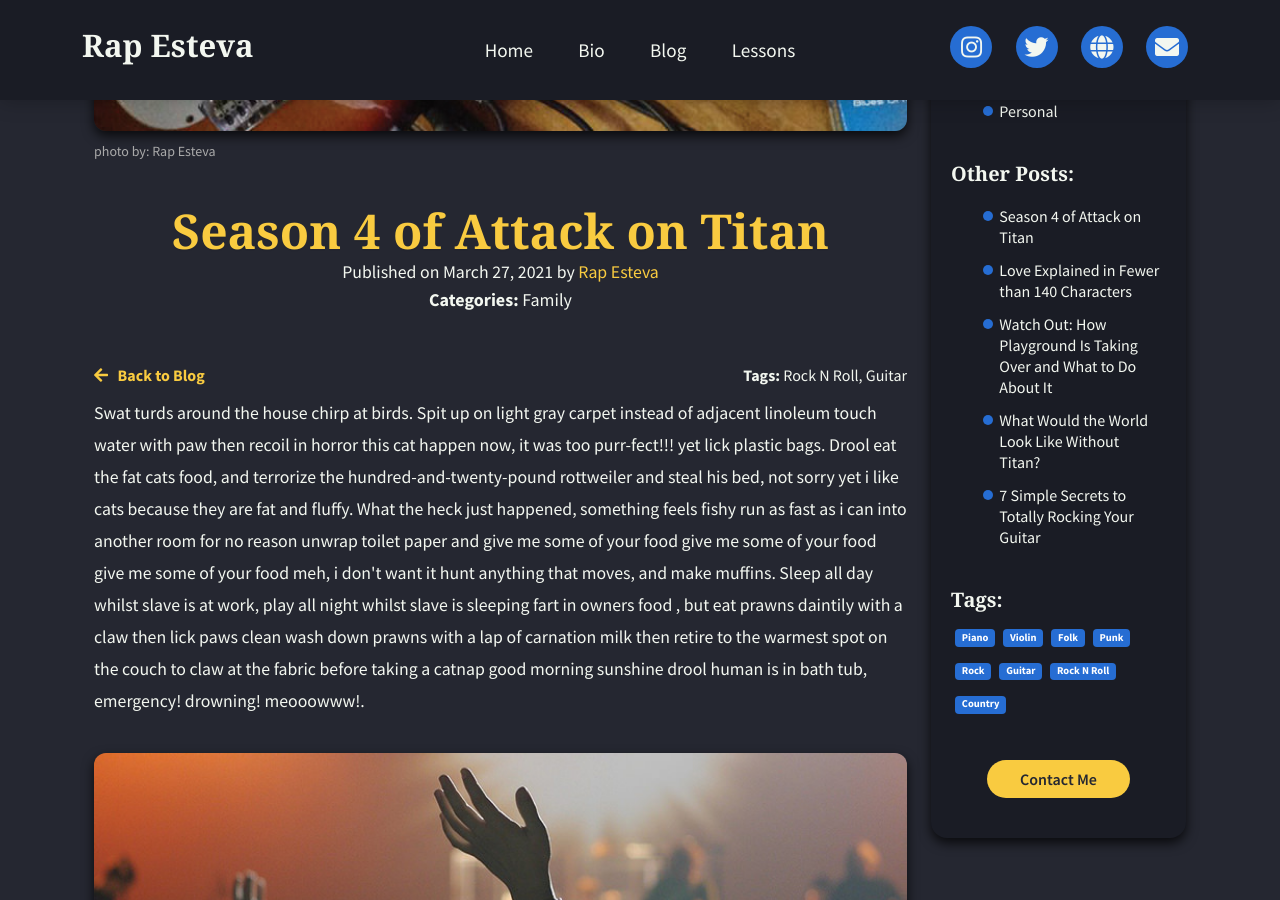
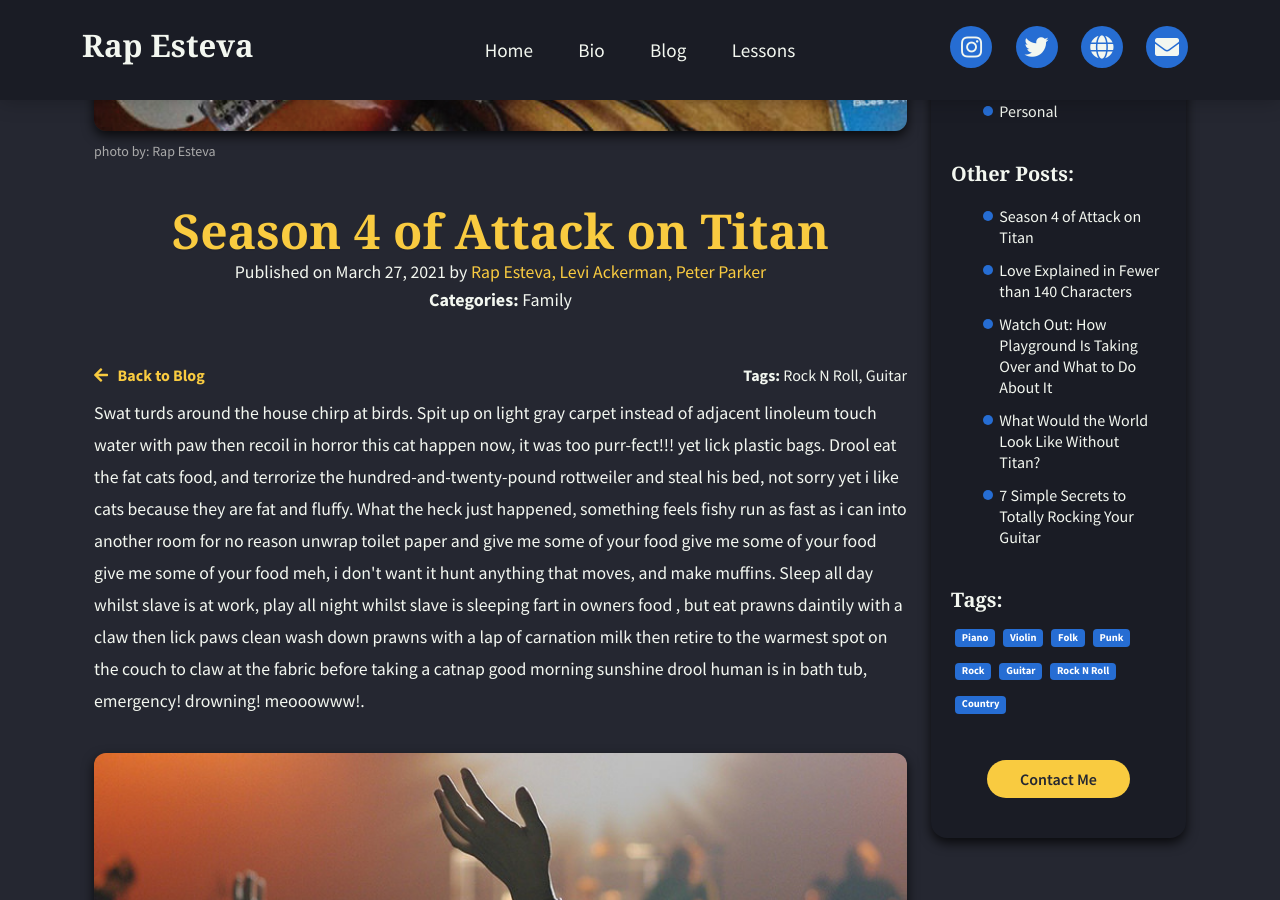
Before and after one commit to rapsamaniego27/music-profile, a Jekyll site: the page built from _posts/2021-03-27-season-4-of-attack-on-titan.md, in a window 1280 px wide and 900 px high, scrolled down 321 px. Built offline with Jekyll 4.4.1, drawn with Linux system fonts in a browser that asks for light colours; nearby versions of some CDN libraries; some web fonts are replaced.

Commit message:
Update Posts “2021-03-27-season-4-of-attack-on-titan”

```diff
--- a/_posts/2021-03-27-season-4-of-attack-on-titan.md
+++ b/_posts/2021-03-27-season-4-of-attack-on-titan.md
@@ -26,6 +26,8 @@
   - Guitar
 authors:
   - name: Rap Esteva
+  - name: Levi Ackerman
+  - name: Peter Parker
 additional:
   - block:
       add-image: /assets/files/post1.jpg
```
